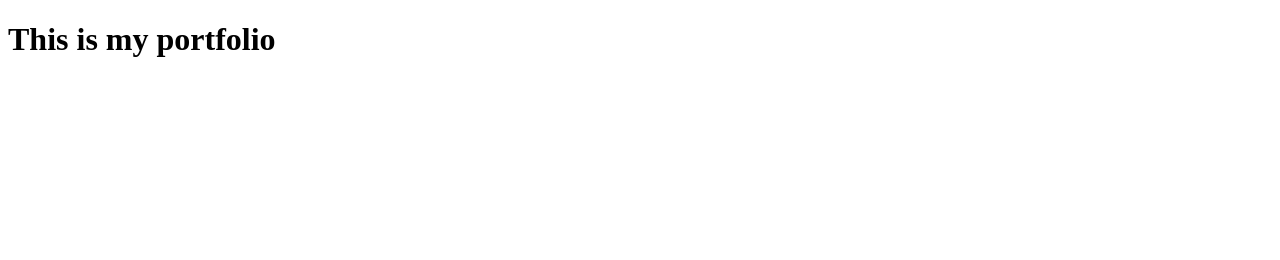
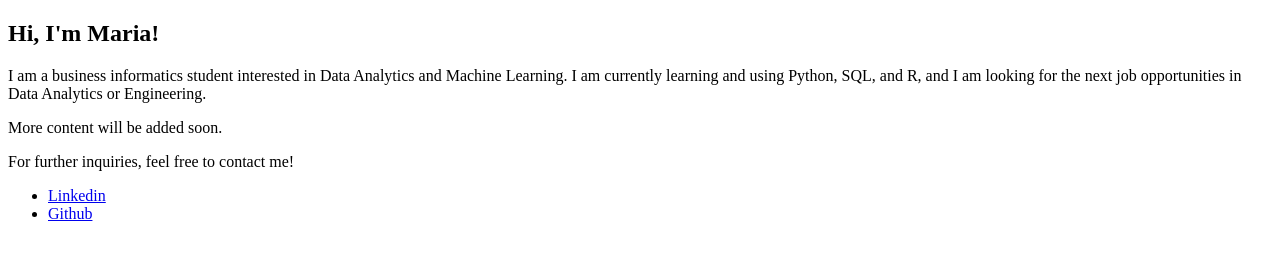
Before and after one commit to dev-ack/dev-ack.github.io, a plain HTML site: page index.html in a window 1280 px wide. Drawn offline with Linux system fonts and the light colour scheme.

Commit message:
Add files via upload

```diff
--- a/index.html
+++ b/index.html
@@ -3,9 +3,49 @@
 <head>
     <meta charset="UTF-8">
     <meta name="viewport" content="width=,, initial-scale=1.0">
-    <title>Document</title>
+
+    <!-- Todo side title for title bar or page's tab-->
+    <title>Maria's Portfolio | Information System and Data Analysis</title>
+    <meta name = "description" content = "Maria's Portfolio">
+    <meta name = "keywords" content = "Portfolio, Data Analytics, Data Engineering">
+    <link
+      rel="stylesheet"
+      href="https://cdnjs.cloudflare.com/ajax/libs/font-awesome/4.7.0/css/font-awesome.min.css"
+    />
+    <link rel="stylesheet" href="styles.scss" />
+
 </head>
+
 <body>
-    <h1>This is my portfolio</h1>
+
+      <!-- **** About Section **** -->
+      <section id="about" class="section about">
+        <div class="container">
+          <div class="about-me">
+            <div class="section-title">
+              <h2>Hi, I'm Maria!</h2>
+              <p class="description">
+                I am a business informatics student interested in Data Analytics
+                and Machine Learning. I am currently learning and using Python,
+                SQL, and R, and I am looking for the next job opportunities in Data Analytics or Engineering.
+                </p>
+                <p class="announcement">
+                More content will be added soon.
+            </div>
+      </section>
+
+
+      <!-- **** Footer **** -->
+      For further inquiries, feel free to contact me!
+      <section id="nav-bar">
+        <div class="container">
+            <nav class="navbar">
+                <ul class="links">
+                    <li><a href="https://www.linkedin.com/in/maria-ackermann-735a022b6">Linkedin</a></li>
+                    <li><a href="https://github.com/dev-ack/dev-ack.github.io">Github</a></li>
+                </ul>
+            </nav>
+        </div>
+      </section>
 </body>
 </html>
```
